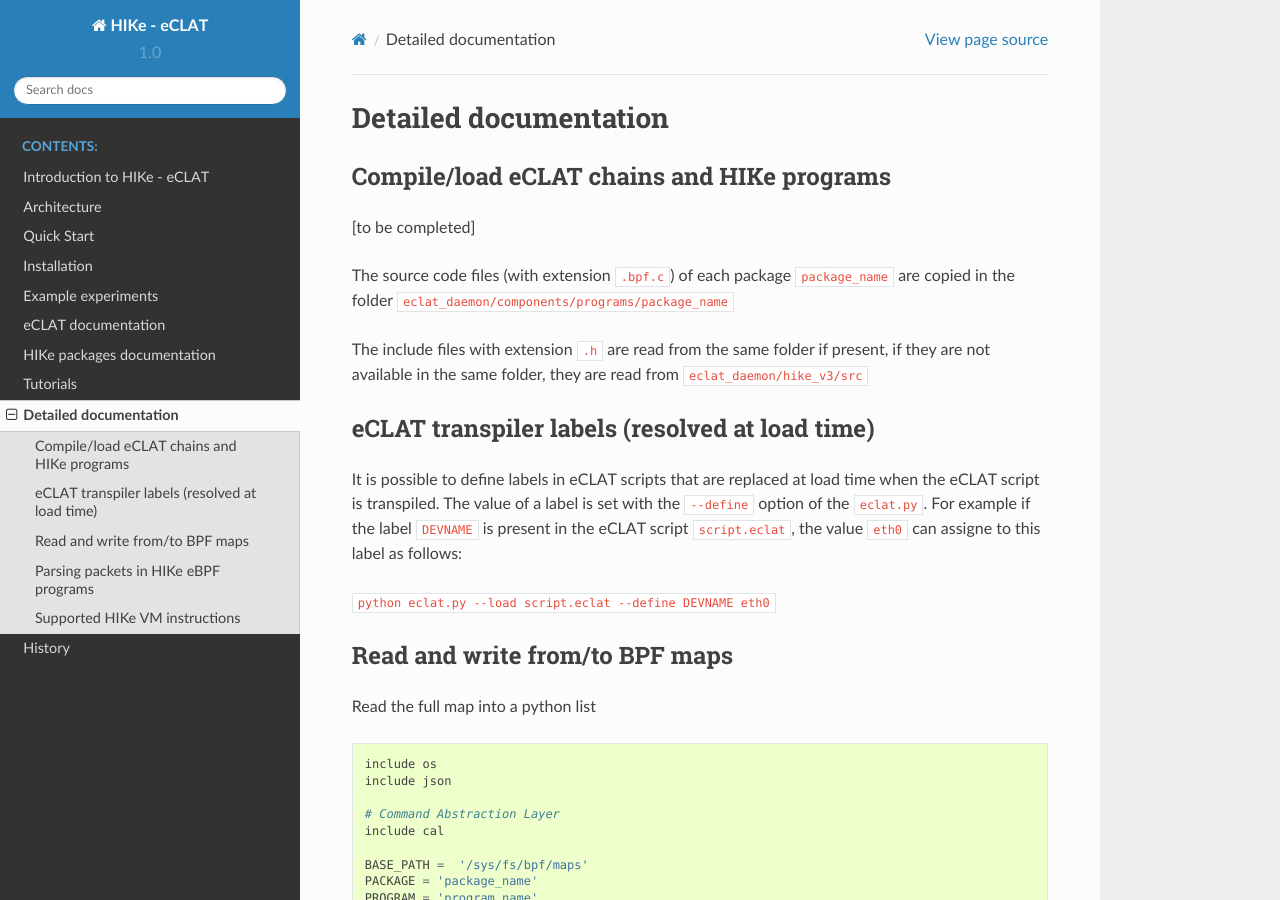
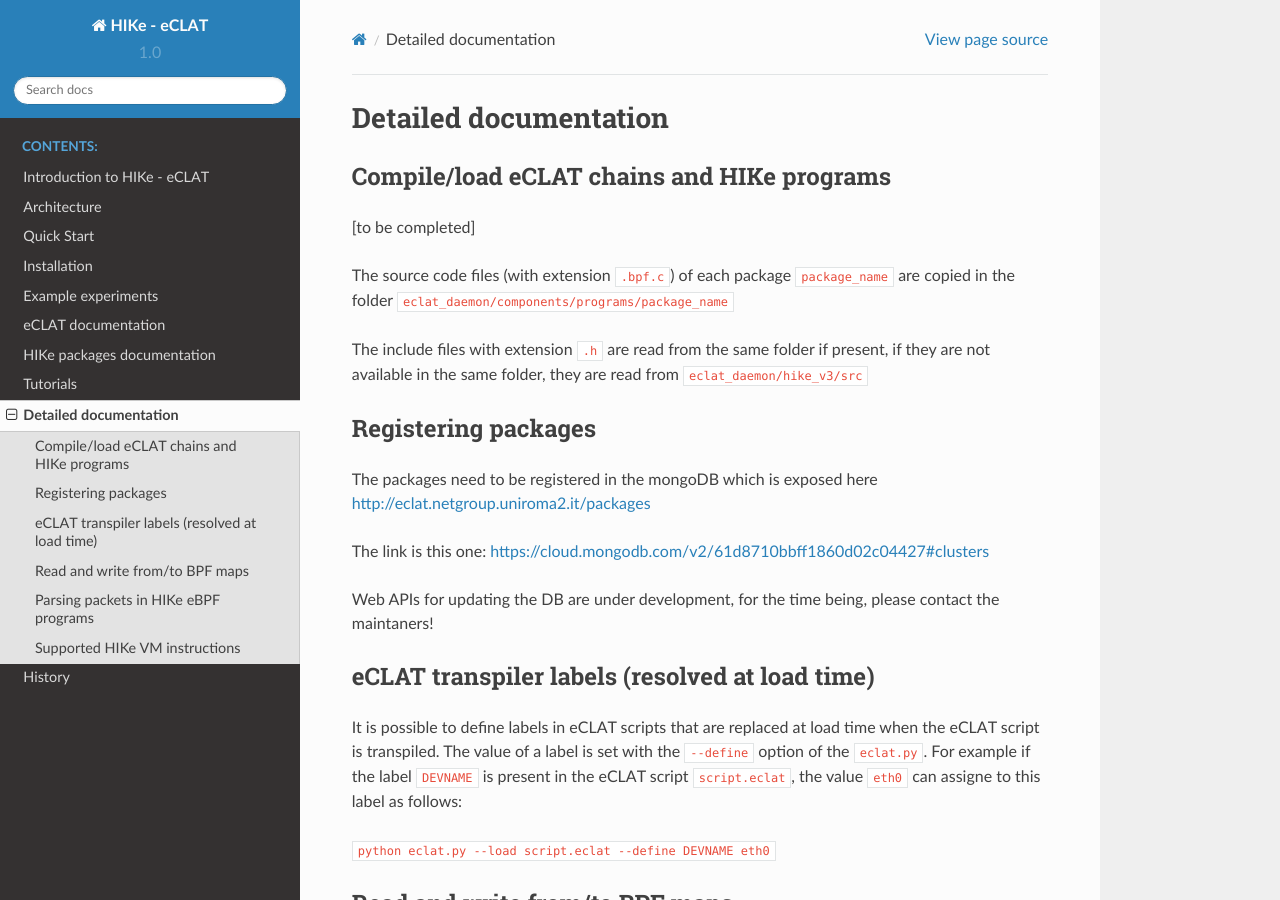
Before and after one commit to hike-eclat/docs, a Sphinx documentation site: the page built from docs/detailed_doc.rst, in a window 1280 px wide and 900 px high. Built offline with Sphinx 7.4.7 and the Read the Docs theme 2.0.0, drawn with Linux system fonts in a browser that asks for light colours; pages that are not in the unit, such as notebooks, are missing from menus.

Commit message:
Update detailed_doc.rst

```diff
--- a/docs/detailed_doc.rst
+++ b/docs/detailed_doc.rst
@@ -11,6 +11,15 @@ in the folder ``eclat_daemon/components/programs/package_name``
 
 The include files with extension ``.h`` are read from the same folder if present, if they are
 not available in the same folder, they are read from ``eclat_daemon/hike_v3/src``
+
+Registering packages
+-------------------------------
+
+The packages need to be registered in the mongoDB which is exposed here http://eclat.netgroup.uniroma2.it/packages
+
+The link is this one: https://cloud.mongodb.com/v2/61d8710bbff1860d02c04427#clusters
+
+Web APIs for updating the DB are under development, for the time being, please contact the maintaners!
 
 
 eCLAT transpiler labels (resolved at load time)
```
